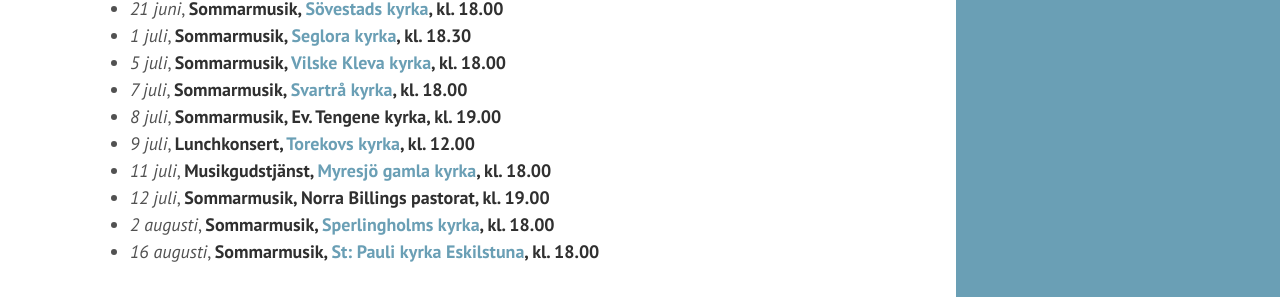
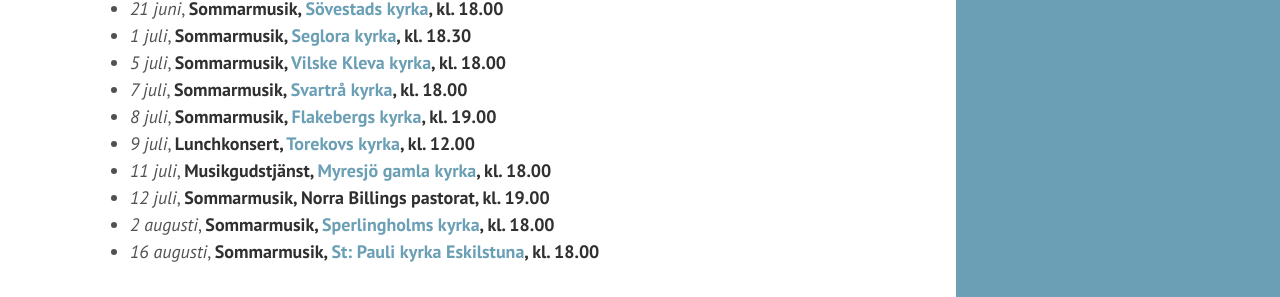
Before and after one commit to trinning/trinning.github.io, a Jekyll site: the page built from index.md, in a window 1280 px wide and 900 px high, scrolled down 845 px. Shown: the part 155-452 px from the top of the window. Built offline with Jekyll 4.4.1, drawn with Linux system fonts in a browser that asks for light colours.

Commit message:
Update index.md

```diff
--- a/index.md
+++ b/index.md
@@ -22,7 +22,7 @@ in lite norskt, amerikanskt, låtar från de brittiska öarna och visor från de
 * *1 juli*, **Sommarmusik, [Seglora kyrka](https://maps.app.goo.gl/DCPKzvjP63r9oodS9 "Karta till spelningen"), kl. 18.30**
 * *5 juli*, **Sommarmusik, [Vilske Kleva kyrka](https://maps.app.goo.gl/YK4S61GTvze5eKxd6 "Karta till spelningen"), kl. 18.00**
 * *7 juli*, **Sommarmusik, [Svartrå kyrka](https://maps.app.goo.gl/YqNNchh3Z8DuwAwJ9 "Karta till spelningen"), kl. 18.00**
-* *8 juli*, **Sommarmusik, Ev. Tengene kyrka, kl. 19.00**
+* *8 juli*, **Sommarmusik, [Flakebergs kyrka](https://maps.app.goo.gl/yFuqBfXjpEbj1yvY6 "Karta till spelningen"), kl. 19.00**
 * *9 juli*, **Lunchkonsert, [Torekovs kyrka](https://maps.app.goo.gl/vKLedrrcgiyftSxV9 "Karta till spelningen"), kl. 12.00**
 * *11 juli*, **Musikgudstjänst, [Myresjö gamla kyrka](https://maps.app.goo.gl/yrVqNeAc1J9FSfLJ9 "Karta till spelningen"), kl. 18.00**
 * *12 juli*, **Sommarmusik, Norra Billings pastorat, kl. 19.00**
```
